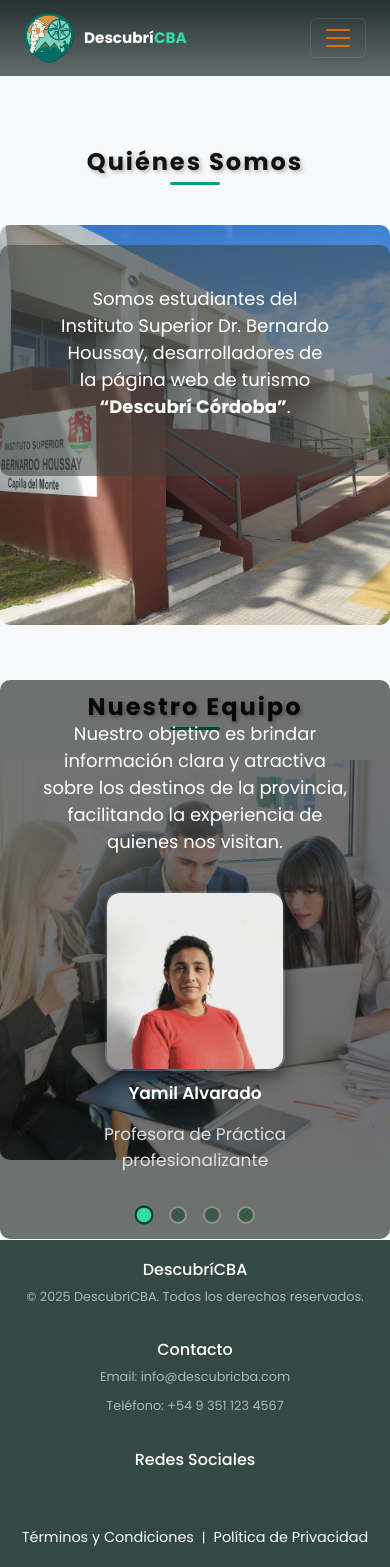
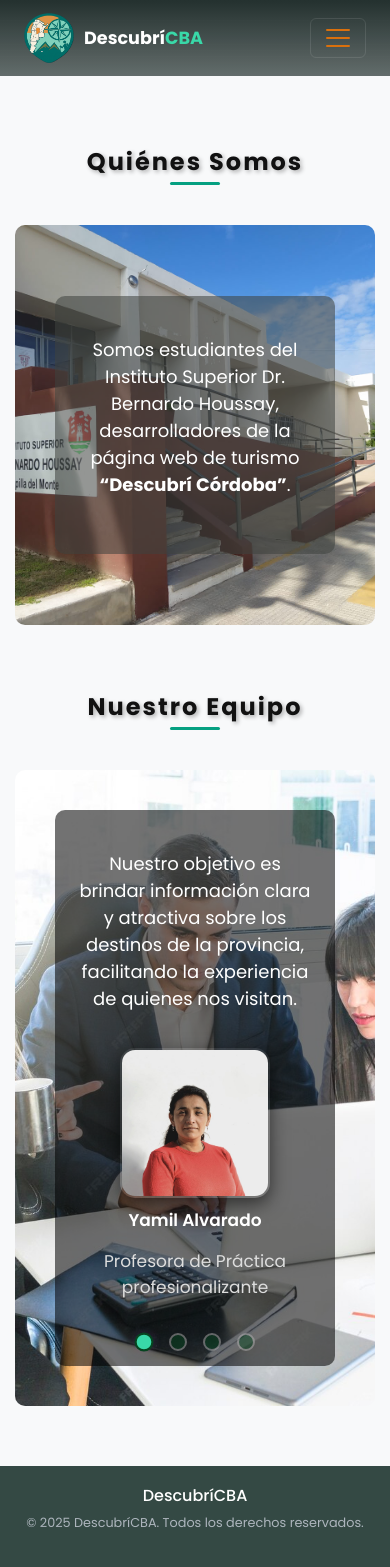
Before and after one commit to Paz-Santangelo/Frontend-DescubriCBA, a React (Vite) app: page /quienes in a window 390 px wide. Shown: the top 1567 px of the page. Built offline with nearby package versions, Linux system fonts and the light colour scheme.

Commit message:
Se han realizado modificaciones en navbar y se han corregido problemas responsivos en paginas de preguntas, quienes, login y registro.

```diff
--- a/src/components/login/LoginForm.css
+++ b/src/components/login/LoginForm.css
@@ -61,7 +61,7 @@
 
 .login-form h2 {
   text-align: center;
-  margin-bottom: 1.1rem;
+  margin-bottom: 2rem;
   color: #024635;
   font-size: 2rem;
   letter-spacing: 0.5px;
@@ -206,9 +206,4 @@ button[disabled] {
     margin-top: 1rem !important;
     margin-bottom: 1rem !important;
   }
-
-  .form-group input {
-    padding-left: 2.7rem !important;
-    padding-right: 2.7rem !important;
-  }
 }
--- a/src/components/navbar/Navbar.jsx
+++ b/src/components/navbar/Navbar.jsx
@@ -10,7 +10,7 @@ import userAvatar from "../../assets/Alejandro.jpg"; // Import user avatar
 import "./navbar.css";
 
 function AppNavbar() {
-  const expand = "md";
+  const expand = "lg";
   const location = useLocation();
 
   // Se puede cambiar a false para modificar la visualizacion de los links del navbar, segun si el usuario esta autenticado o no.
@@ -56,7 +56,7 @@ function AppNavbar() {
             </Offcanvas.Title>
           </Offcanvas.Header>
           <Offcanvas.Body>
-            <Nav className="justify-content-end flex-grow-1 pe-3 fw-semibold">
+            <Nav className="justify-content-end flex-grow-1 fw-semibold">
               <Nav.Link as={NavLink} to="/destinos">Destinos</Nav.Link>
               <Nav.Link as={NavLink} to="/quienes">
                 Quiénes somos
--- a/src/components/navbar/navbar.css
+++ b/src/components/navbar/navbar.css
@@ -15,7 +15,8 @@
 }
 
 .navbar-brand-text {
-  font-size: 1.5rem;
+  /* font-size: 1.5rem; */
+  font-size: clamp(1.1rem, 2.5vw, 1.5rem);
   font-weight: bold;
   margin-left: 10px;
   color: white;
@@ -31,12 +32,13 @@
 
 /* Mejorar separación y altura de los links del navbar */
 .navbar-nav .nav-link {
-  letter-spacing: 0.13em;
-  font-size: 1.08rem;
+  letter-spacing: clamp(0.05em, 1vw, 0.13em);
+  /* font-size: 1.08rem; */
+  font-size: clamp(0.9rem, 1.8vw, 1.08rem);
 }
 
 .navbar-nav .nav-link:not(:last-child) {
-  margin-right: 1.2rem;
+  margin-right: 1rem;
 }
 
 /* Estilos para los links del NAV PRINCIPAL (pantallas grandes) */
@@ -140,26 +142,6 @@
     width: 60%;
 }
 
-@media (max-width: 768px) {
-  .navbar-brand-text {
-    font-size: 1.1rem !important;
-  }
-
-  .brand-highlight {
-    font-size: 1.1rem !important;
-  }
-}
-
-@media (max-width: 500px) {
-  .navbar-brand-text {
-    font-size: 0.95rem !important;
-  }
-
-  .brand-highlight {
-    font-size: 0.95rem !important;
-  }
-}
-
 @media (min-width: 768px) {
   .user-profile-dropdown {
     margin-left: 15px;
--- a/src/components/registro/RegistroForm.css
+++ b/src/components/registro/RegistroForm.css
@@ -1,7 +1,3 @@
-.registro-form h2 {
-  margin-top: 0.5rem;
-  margin-bottom: 2.2rem;
-}
 .registro-form {
   background: rgba(255, 255, 255, 0.25);
   box-shadow: 0 8px 32px 0 rgba(31, 38, 135, 0.18);
@@ -10,17 +6,15 @@
   border-radius: 20px;
   border: 1.5px solid rgba(255, 255, 255, 0.25);
   width: 40%;
-  min-width: 320px;
-  max-width: 700px;
-  margin: 0 auto;
-  padding: 1.2rem 2.2rem 4rem 2.2rem !important;
-  font-family: 'Poppins', sans-serif;
+  width: 100%;
+  max-width: 600px;
+  padding: 1.2rem 2rem;
   transition: box-shadow 0.3s;
 }
 
 .registro-form h2 {
+  margin-bottom: 2rem;
   text-align: center;
-  margin-bottom: 1.1rem;
   color: #024635;
   font-size: 2rem;
   letter-spacing: 0.5px;
@@ -29,29 +23,32 @@
 }
 
 .form-group {
-  margin-bottom: 1.5rem;
+  margin-bottom: 1.9rem;
 }
 
 .form-group label {
   display: block;
-  margin-top: -0.6rem;
-  margin-bottom: 0.7rem;
+  margin-top: -0.5rem;
+  margin-bottom: 0.6rem;
   color: #222;
-  font-size: 1.05rem;
-  font-weight: 700;
-  letter-spacing: 0.1px;
+  font-size: 0.9rem;
+  /* antes 1rem */
+  font-weight: 600;
+  /* un poquito menos cargado */
+  letter-spacing: 0.2px;
 }
 
+/* Reducimos un poco los inputs */
 .form-group input {
   width: 100%;
-  padding: 0.7rem 1.1rem;
+  padding: 0.6rem 1rem;
+  /* antes 0.7rem 1.1rem */
   border: 1.5px solid #e0e7ef;
   border-radius: 10px;
-  font-size: 0.98rem;
-  font-family: inherit;
+  font-size: 0.7rem;
+  /* antes 0.98rem */
   background: rgba(255, 255, 255, 0.85);
   transition: border 0.2s, box-shadow 0.2s;
-  outline: none;
   box-shadow: 0 1px 4px rgba(59, 130, 246, 0.04);
 }
 
@@ -69,14 +66,15 @@
   letter-spacing: 0.1px;
 }
 
+/* Botón un poco más compacto */
 button[type="submit"] {
   width: 100%;
-  padding: 0.6rem;
+  padding: 0.5rem;
   background: #40a189;
   color: #fff;
   border: none;
   border-radius: 10px;
-  font-size: 1rem;
+  font-size: 0.95rem;
   font-family: inherit;
   font-weight: 600;
   cursor: pointer;
@@ -121,33 +119,22 @@ button[disabled] {
 @media (max-width: 500px) {
 
   .registro-form {
-    margin-top: 1rem !important;
-    margin-bottom: 1rem !important;
     padding: 0 0.5rem;
-  }
-
-  .form-group input {
-    padding-left: 2.7rem !important;
-    padding-right: 2.7rem !important;
   }
 }
 
 @media (max-width: 900px) {
   .registro-form {
-    width: 90vw;
-    max-width: 99vw;
-    min-width: unset;
     padding: 1.2rem 0.7rem 1.2rem 0.7rem;
   }
 
   .registro-form h2 {
-    font-size: 1.1rem;
-    margin-bottom: 0.7rem;
+    font-size: 1.5rem;
+    margin-bottom: 1.7rem;
   }
 
   .form-group input {
-    font-size: 0.93rem;
-    padding: 0.4rem 0.5rem;
+    font-size: 0.85rem;
   }
 
   button[type="submit"] {
--- a/src/components/registro/RegistroForm.jsx
+++ b/src/components/registro/RegistroForm.jsx
@@ -88,6 +88,7 @@ const RegistroForm = ({ onSuccess }) => {
   return (
     <motion.form
       className="registro-form"
+      style={{ maxWidth: '550px' }}
       variants={formVariants}
       initial="hidden"
       animate="visible"
--- a/src/pages/login/Login.css
+++ b/src/pages/login/Login.css
@@ -1,24 +1,15 @@
 .login-bg {
-  min-height: 100vh;
+  height: 100vh;
   background: url('../../assets/Fondo_Login.png') no-repeat center center;
   background-size: cover;
   display: flex;
-  flex-direction: column;
   justify-content: center;
   align-items: center;
-  padding-top: 6rem;
-  padding-bottom: 4rem;
+  padding-top: 80px;
+  box-sizing: border-box;
 }
 
 .login-main {
   width: 100%;
   padding: 1rem;
 }
-
-/* Media Queries */
-@media (max-width: 600px) {
-  .login-bg {
-    padding-top: 5rem;
-    padding-bottom: 3rem;
-  }
-}
--- a/src/pages/quienes/quienes.css
+++ b/src/pages/quienes/quienes.css
@@ -1,3 +1,6 @@
+/* =============================
+   Estilos base
+============================= */
 body,
 .quienes-bg {
   background-color: #f8f9fa;
@@ -7,26 +10,29 @@ body,
   padding-top: 100px;
   max-width: 1200px;
   margin: 20px auto;
+  padding-left: 15px;
+  padding-right: 15px;
 }
 
+/* =============================
+   Títulos principales
+============================= */
 .quienes-title,
 .equipo-title {
   display: block;
   font-size: 3rem;
   letter-spacing: 2px;
+  font-weight: 700;
+  color: #111;
+  text-align: center;
+  margin-top: 20px;
+  position: relative;
   text-shadow: 2px 2px 4px rgba(0, 0, 0, 0.3);
-  position: relative;
-  padding-bottom: 10px;
-  margin-bottom: 30px !important;
-  margin-top: 20px;
-  text-align: center;
-  color: #111;
-  font-weight: 700;
 }
 
 .quienes-title::after,
 .equipo-title::after {
-  content: '';
+  content: "";
   position: absolute;
   left: 50%;
   bottom: 0;
@@ -37,61 +43,56 @@ body,
   border-radius: 2px;
 }
 
-.descripcion-instituto {
+/* =============================
+   Sección Instituto / Equipo Fondo
+============================= */
+.descripcion-instituto,
+.equipo-foto-fondo {
   position: relative;
-  background: center center/cover no-repeat;
-  height: 500px;
+  background: center center / cover no-repeat;
+  min-height: 400px; /* dinámico */
+  height: auto;      /* se adapta al contenido */
   border-radius: 10px;
   margin: 40px auto 60px auto;
   display: flex;
-  align-items: flex-start;
   justify-content: center;
+  align-items: center;
+  font-size: 18px;
+  overflow: hidden;
+  padding: 40px 20px; /* aire interno */
+}
+
+.descripcion-instituto .overlay,
+.equipo-foto-fondo .overlay {
+  background-color: rgba(0, 0, 0, 0.55);
+  padding: 40px 20px;
+  border-radius: 10px;
+  color: #fff;
+  width: 100%;
+  max-width: 900px;
+  box-sizing: border-box;
   text-align: center;
-  overflow: hidden;
-  padding-top: 20px;
-  font-size: 18px;
+  display: flex;
+  flex-direction: column;
+  justify-content: center;
+  align-items: center;
 }
 
 .descripcion-instituto .overlay {
-  background-color: rgba(62, 67, 62, 0.55);
-  padding: 40px 60px;
-  border-radius: 10px;
-  max-width: 900px;
-  color: #fff;
-  text-align: center;
+  background-color: rgba(62, 67, 62, 0.55); /* tono gris propio */
 }
 
-
-.equipo-foto-fondo {
-  position: relative;
-  background: center center/cover no-repeat;
-  height: 500px;
-  border-radius: 10px;
-  margin-bottom: 80px;
-  display: flex;
-  align-items: center;
-  justify-content: center;
-  font-size: 18px;
-}
-
-.equipo-foto-fondo .overlay {
-  background-color: rgba(0, 0, 0, 0.55);
-  padding: 40px;
-  border-radius: 10px;
-  color: #fff;
-  max-width: 900px;
-  text-align: center;
-}
-
-
+/* =============================
+   Equipo: tarjetas y carrusel
+============================= */
 .equipo-card {
   padding: 20px;
+  max-width: 420px;
+  margin: 0 auto;
   display: flex;
   flex-direction: column;
   align-items: center;
   text-align: center;
-  max-width: 420px;
-  margin: 0 auto;
 }
 
 .equipo-card img {
@@ -116,12 +117,7 @@ body,
   margin-bottom: 6px;
 }
 
-.equipo-carousel .carousel-inner {
-  display: flex !important;
-  justify-content: center;
-  align-items: center;
-}
-
+.equipo-carousel .carousel-inner,
 .equipo-carousel .carousel-item {
   display: flex !important;
   justify-content: center;
@@ -129,6 +125,9 @@ body,
   width: 100%;
 }
 
+/* =============================
+   Carrusel: indicadores
+============================= */
 .carousel-indicators {
   position: absolute;
   bottom: -25px;
@@ -148,15 +147,7 @@ body,
   border-radius: 50% !important;
   background: #064420 !important;
   border: 2px solid #b0b0b0 !important;
-  box-shadow: none !important;
-  outline: none !important;
-  padding: 0 !important;
   margin: 0 4px !important;
-  min-width: 0 !important;
-  min-height: 0 !important;
-  max-width: 14px !important;
-  max-height: 14px !important;
-  display: inline-block !important;
 }
 
 .carousel-indicators button.active {
@@ -171,33 +162,37 @@ body,
   display: none;
 }
 
-
+/* =============================
+   Responsividad
+============================= */
 @media (max-width: 768px) {
-
-  .descripcion-instituto,
-  .equipo-foto-fondo {
-    height: 400px;
-  }
-
   .quienes-title,
   .equipo-title {
     font-size: 24px;
     padding: 8px 15px;
   }
 
+  .equipo-title {
+    margin-bottom: 2rem; /* corregido */
+  }
+
   .equipo-card img {
-    width: 180px;
-    height: 180px;
+    width: 150px;
+    height: 150px;
+  }
+
+  .quienes-title::after,
+  .equipo-title::after {
+    width: 50px;
+    height: 3px;
+    background-color: #05a081;
+    margin: 8px auto 0 auto;
   }
 }
 
-.quienes-title::after,
-.equipo-title::after {
-  content: "";
-  display: block;
-  width: 50px;
-  height: 3px;
-  background-color: #05a081;
-  margin: 8px auto 0 auto;
-  border-radius: 2px;
+@media (max-width: 935px) {
+  .overlay {
+    margin-left: 20px;
+    margin-right: 20px;
+  }
 }
--- a/src/pages/registro/Registro.css
+++ b/src/pages/registro/Registro.css
@@ -1,31 +1,31 @@
 .registro-bg {
-	min-height: 100vh;
-	background: url('../../assets/Fondo_Registro.jpg') no-repeat center center fixed;
+	height: 100vh;
+	background: url('../../assets/Fondo_Registro.jpg') no-repeat center center;
 	background-size: cover;
 	display: flex;
-	flex-direction: column;
-}
-
-@media (max-width: 500px) {
-	.registro-bg {
-		min-height: unset !important;
-		display: block !important;
-	}
+	justify-content: center;
+	align-items: center;
+	overflow: hidden;
+	padding-top: 80px;
+	box-sizing: border-box;
 }
 
 .registro-main {
-	flex: 1;
+	width: 100%;
+	margin: 1.5rem 0;
+	max-width: 600px;
 	display: flex;
-	align-items: flex-start;
 	justify-content: center;
-	padding: 6rem 0 3rem;
+	align-items: center;
 }
 
+/* Mobile */
 @media (max-width: 500px) {
+	.registro-bg {
+		background-attachment: scroll;
+	}
+
 	.registro-main {
-		display: block !important;
-		height: auto !important;
-		min-height: unset !important;
-		padding-bottom: 1rem !important;
+		padding: 1rem;
 	}
 }
```
